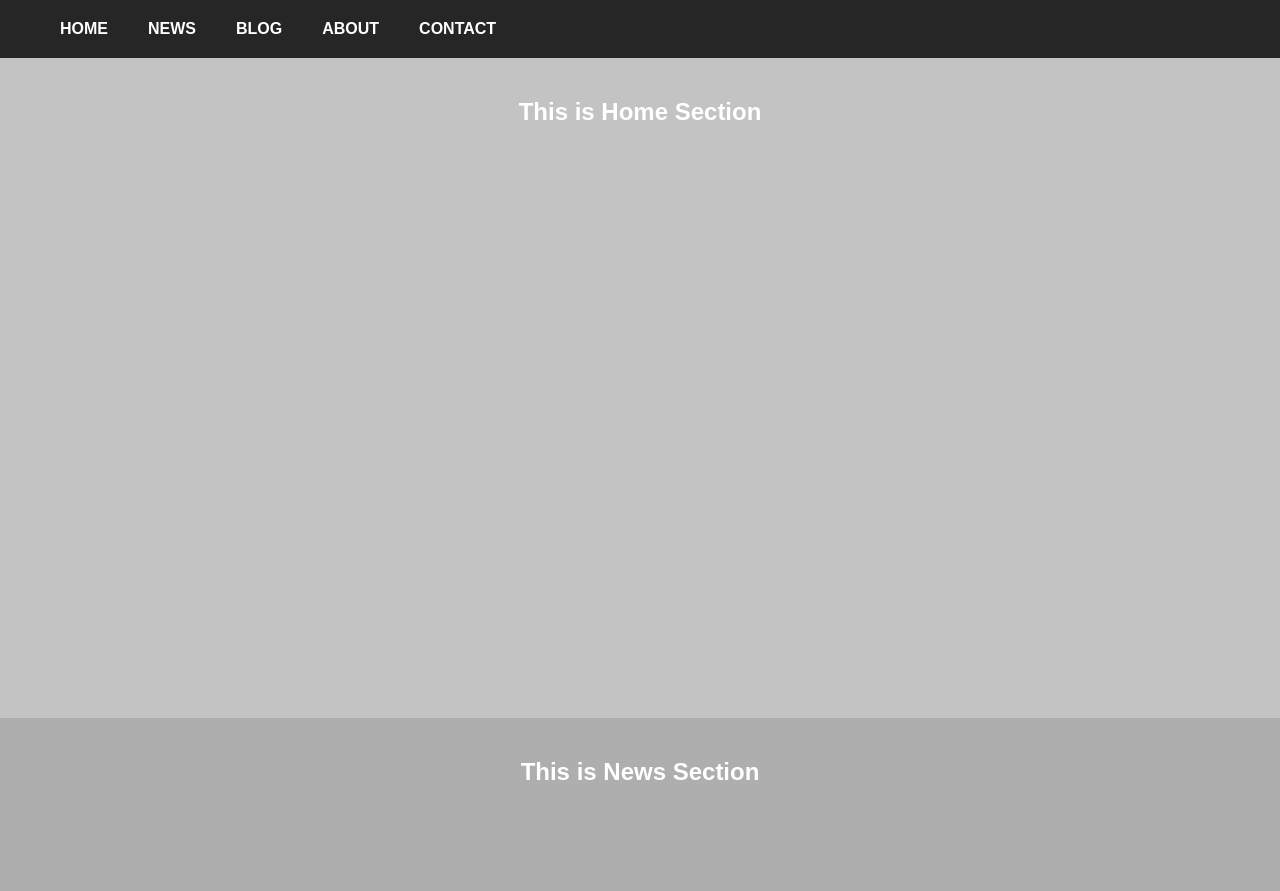
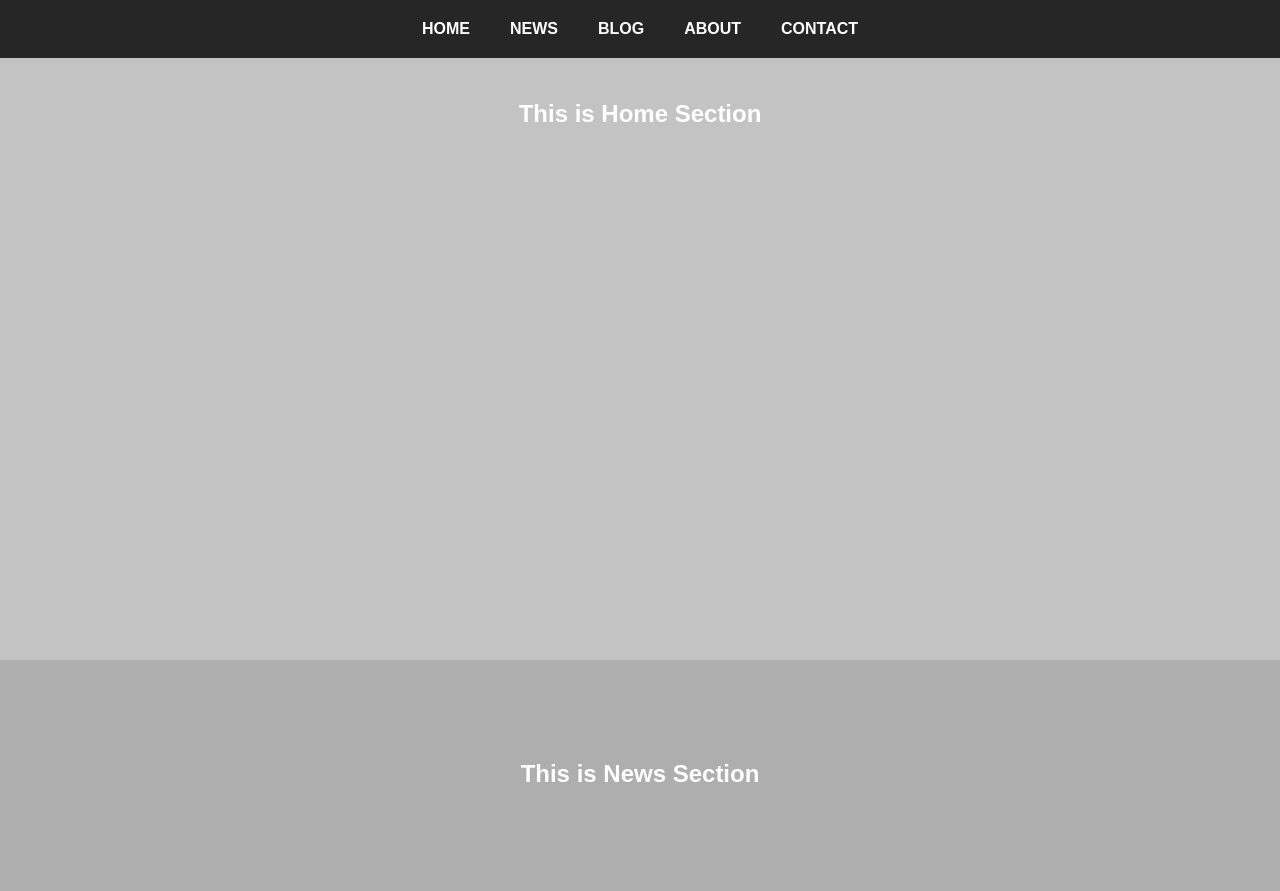
Before and after one commit to elkinkazan/smooth_scroll, a plain HTML site: page index.html in a window 1280 px wide. Shown: the top 891 px of the page. Drawn offline with Linux system fonts and the light colour scheme.

Commit message:
Added position fixed to navbar

```diff
--- a/style.css
+++ b/style.css
@@ -13,16 +13,15 @@ nav {
 }
 
 ul {
+  background-color: #262626;
+  width: 100%;
+  position: fixed;
   display: flex;
   flex-direction: row;
-  justify-content: flex-start;
-  padding: 20px 40px;
+  justify-content: center;
+  padding: 20px 0px;
   margin: 0;
   list-style-type: none;
-}
-
-li {
-  /* flex: 1; */
 }
 
 a {
@@ -35,7 +34,7 @@ a {
 
 h1 {
   margin: 0;
-  padding: 40px;
+  padding: 100px 40px;
   text-align: center;
   color: #fff;
 }
```
